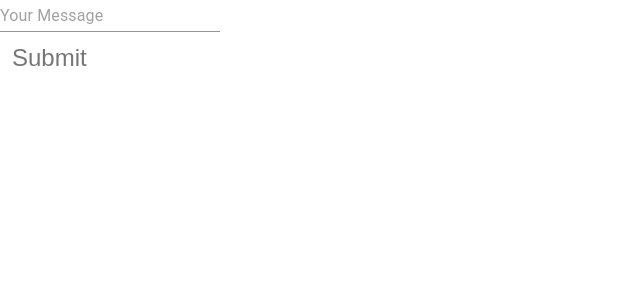
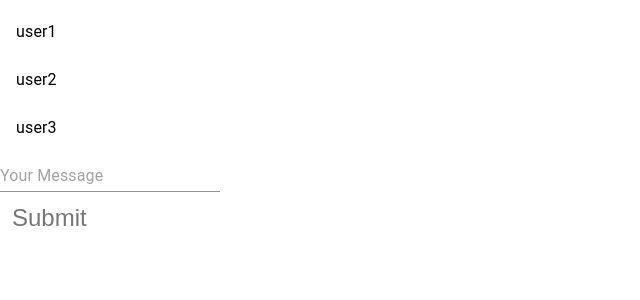
Before and after one commit to dariamorgacheva/gb-basic-react, a React (Create React App) app: page / in a window 1280 px wide. Shown: the top 300 px of the page, without its empty margins (0-640 px from the left). Built offline with nearby package versions, Linux system fonts and the light colour scheme.

Commit message:
homework3 - add components ChatList and Chat

```diff
--- a/src/App.js
+++ b/src/App.js
@@ -1,15 +1,33 @@
 
 import "./App.css";
 import MessageInput from "./components/MessageInput";
-
+import ChatList from "./components/ChatList";
 
 function App() {
 
 
 
   return (
+
+
     <div className="classes.wrapper">
 
+      <ChatList
+        list={[
+          {
+            name: "user1",
+            id: "1"
+          },
+          {
+            name: "user2",
+            id: "2"
+          },
+          {
+            name: "user3",
+            id: "3"
+          },
+        ]}
+      />
       <MessageInput />
 
     </div>
--- /dev/null
+++ b/src/components/Chat.js
@@ -0,0 +1,14 @@
+import { ListItem, ListItemText } from "@material-ui/core";
+
+ function Chat({name}) {
+  return (
+    <ListItem>
+      <ListItemText>
+        {name}
+      </ListItemText>
+    </ListItem>
+  )
+
+}
+
+export default Chat;
--- /dev/null
+++ b/src/components/ChatList.js
@@ -0,0 +1,15 @@
+import {List} from "@material-ui/core";
+import Chat from "./Chat";
+
+function ChatList ({list}) {
+  return (
+    <List>
+      {list.map((item) => (
+
+        <Chat key={item.id} {...item} />
+      ))}
+    </List>
+  )
+};
+
+export default ChatList;
--- a/src/components/MessageInput.js
+++ b/src/components/MessageInput.js
@@ -8,11 +8,12 @@ const [value, setValue] = useState('');
 
 
 
-const sendMessage = (author, text) => {
+const sendMessage = (author, text, key) => {
   const newMessageList = [...messageList];
   const newMessage = {
     author,
-    text
+    text,
+    key
   };
   newMessageList.push(newMessage);
   setMessageList(newMessageList);
@@ -33,8 +34,8 @@ const onChangeMessageInput = (event) => {
 useEffect(() => {
   if (messageList.length && !(messageList[messageList.length - 1].author === 'bot')) {
     setTimeout(() => {
-      setMessageList([...messageList, { author: 'bot', text: 'hi i am a robot' }])
-    }, 1000);
+      setMessageList([...messageList, { author: 'bot', text: 'hi i am a robot', key: "bot" + Date.now }])
+    }, 2000);
   }
 }, [messageList]);
 
@@ -47,6 +48,7 @@ return (
         onChange={onChangeMessageInput}
         placeholder='Your Message'
         value={value}
+        author="user"
         type="text"
       />
     </form>
@@ -62,7 +64,7 @@ return (
     <Message
       author={message.author}
       text={message.text}
-      key={message.id}
+      key={Date.parse}
     />
   )
 }
```
Also changed, not shown: src/components/MessageList.js (added).
